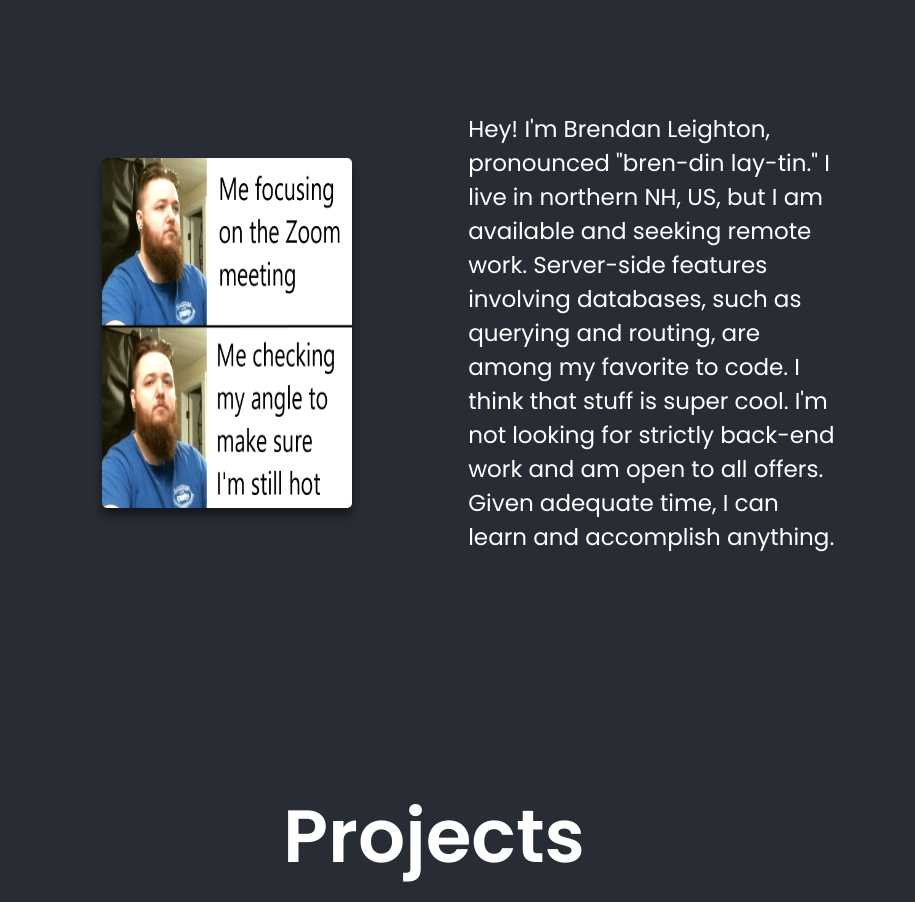
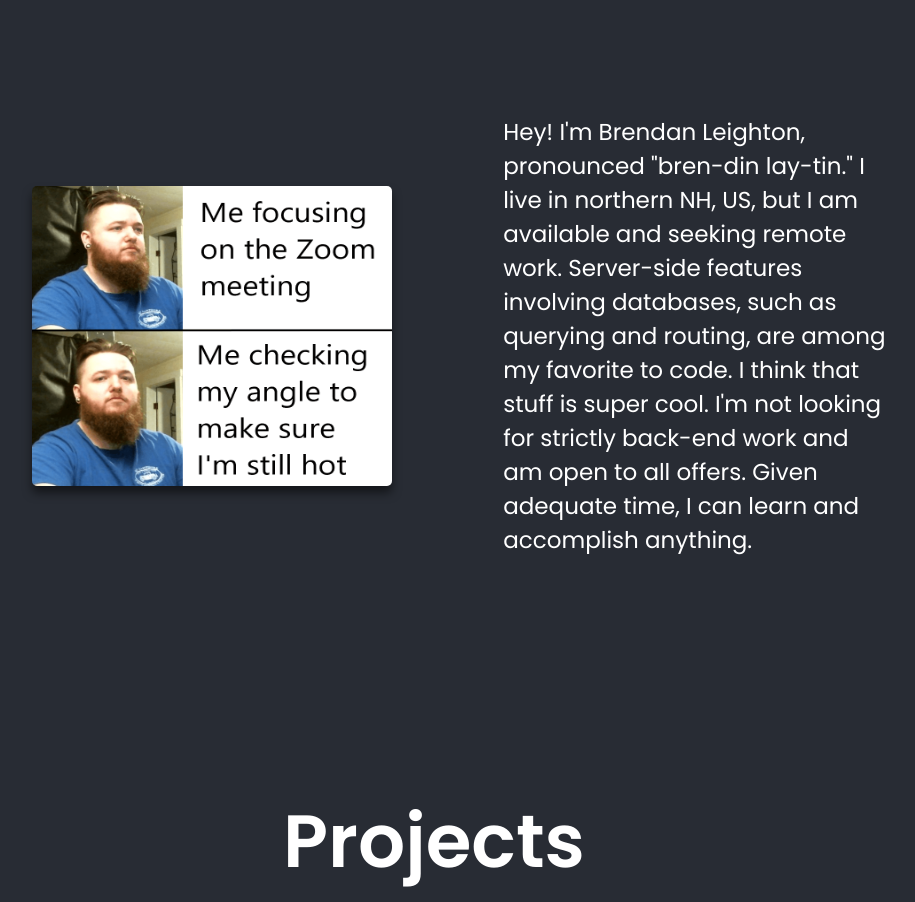
Before and after one commit to BR3NDAN-L8N/Portfolio, a React (Create React App) app in the folder client/: page / in a window 1280 px wide. Shown: the part 1016-1918 px from the top of the page, without its empty margins (206-1121 px from the left). Built offline with nearby package versions, Linux system fonts and the light colour scheme.

Commit message:
About: adjusted image size

```diff
--- a/client/src/AppSections/About/About.css
+++ b/client/src/AppSections/About/About.css
@@ -5,20 +5,23 @@ div.about-wrapper {
     flex-wrap: wrap;
 }
 .about-figure {
-    flex-grow: 1;
+    flex: 1 0 350px;
     display: flex;
     justify-content: center;
 }
 .about-text {
-    flex: 1 0 300px;
+    flex: 1 0 350px;
     max-width: 450px;
+    padding: 10px;
 }
 
 img.about-image {
-    height: 70vw;
-    width: 65vw;
-    max-width: 250px;
-    max-height: 350px;
+    height: 40vw;
+    width: 40vw;
+    max-height: 300px;
+    max-width: 360px;
+    min-height: 200px;
+    min-width: 260px;
     margin: auto;
     box-shadow: 0px 7px 10px rgba(0,0,0,0.5);
 }
--- a/client/src/AppSections/Projects/ProjectCard/ProjectCard.css
+++ b/client/src/AppSections/Projects/ProjectCard/ProjectCard.css
@@ -83,6 +83,7 @@
     font-weight: bold;
     cursor: pointer;
     transition: 0.4s ease-in-out;
+    white-space: nowrap;
 }
 
 .card .info .btn:hover {
--- a/client/src/index.css
+++ b/client/src/index.css
@@ -1,5 +1,5 @@
 :root {
-    --primary-background: rgb(40, 44, 52);
+    --primary-background: #282c34;
     --tertiary-background: #1f2229;
     --primary-color: #a44df5;
 }
```
